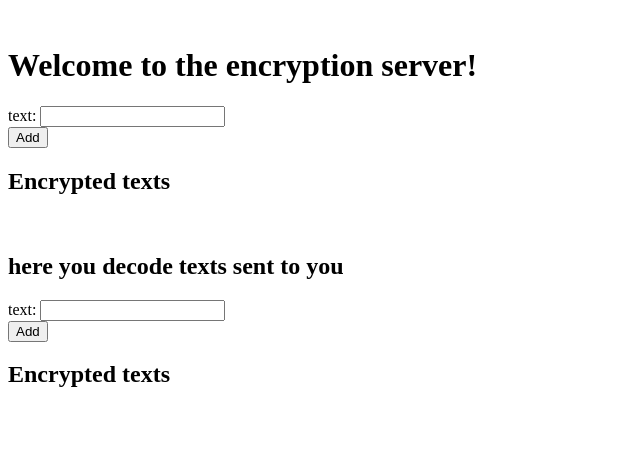
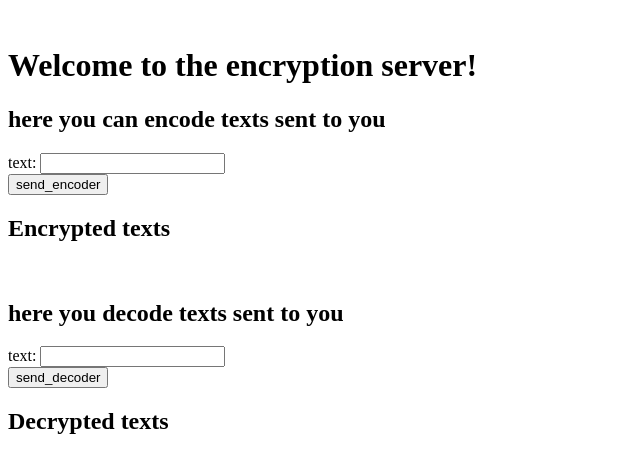
Before and after one commit to tal098123/baruchi_project, a Flask app: template flask_app/templates/index.html in a window 1280 px wide. Shown: the top 473 px of the page, without its empty margins (0-640 px from the left). Run offline with Flask 3, Linux system fonts and the light colour scheme; the template is opened without the code that fills it, so the values that code supplies are empty.

Commit message:
Add files via upload

```diff
--- a/flask_app/app.py
+++ b/flask_app/app.py
@@ -16,22 +16,22 @@ class Decrypted_text_db(db.Model):
 
 def encrypt(message):
     conversion_table = str.maketrans("abcdefghijklmnopqrstuvwxyzABCDEFGHIJKLMNOPQRSTUVWXYZ1234567890אבגדהוזחטיכלמנסעפצקרשת",
-     "zyxwvuאבזחטיכ349לקרשתtsrqpo120nmlkjihgfedcbaZYמנסע56פצXWVUTSRQPONMLגדהוK78JIHרשGFEDCBA")
+     "דwTUVWbchijkגXYaZ12xyzABCDEqrstu678opMN90אביכלמנסעפצקvFGHdefgIJKLהוזחטlmnOP5רשQRS34ת")
     return message.translate(conversion_table)
 
 
 def decrypt(message):
-    conversion_table = str.maketrans("zyxwvuאבזחטיכ349לקרשתtsrqpo120nmlkjihgfedcbaZYמנסע56פצXWVUTSRQPONMLגדהוK78JIHרשGFEDCBA", "abcdefghijklmnopqrstuvwxyzABCDEFGHIJKLMNOPQRSTUVWXYZ1234567890אבגדהוזחטיכלמנסעפצקרשת")
+    conversion_table = str.maketrans("דwTUVWbchijkגXYaZ12xyzABCDEqrstu678opMN90אביכלמנסעפצקvFGHdefgIJKLהוזחטlmnOP5רשQRS34ת", "abcdefghijklmnopqrstuvwxyzABCDEFGHIJKLMNOPQRSTUVWXYZ1234567890אבגדהוזחטיכלמנסעפצקרשת")
     return message.translate(conversion_table)
 
 
 @app.route('/')
 def index():
-    Encrypted_text_db=Encrypted_text_db.query.all()
-    Decrypted_text_db=Decrypted_text_db.query.all()
-    return render_template('index.html', Encrypted_text_db=Encrypted_text_db, Decrypted_text_db=Decrypted_text_db)
+    encrypted_texts = Encrypted_text_db.query.order_by(Encrypted_text_db.id.desc()).all()
+    decrypted_texts = Decrypted_text_db.query.order_by(Decrypted_text_db.id.desc()).all()
+    return render_template('index.html', encrypted_texts=encrypted_texts, decrypted_texts=decrypted_texts)
 
-@app.route('/send_coder', methods=['POST'])
+@app.route('/send_encoder', methods=['POST'])
 def add_encrypted_text():
 
     encrypted_text = encrypt(str(request.form['text']))
--- a/flask_app/templates/index.html
+++ b/flask_app/templates/index.html
@@ -7,14 +7,15 @@
 <body>
     <h1>Welcome to the encryption server!</h1>
     <h2></h2>
+    <h2>here you can encode texts sent to you</h2>
     <form method="POST" action="/send_encoder">
         <label for="text to encrypt">text:</label>
         <input type="text" id="text" name="text" required><br>
-        <input type="submit" value="Add">
+        <input type="submit" value="send_encoder">
     </form>
     <h2>Encrypted texts</h2>
     <ul>
-        {% for Encrypted_text in Encrypted_text_db %}
+        {% for Encrypted_text in encrypted_texts %}
             <li>{{ Encrypted_text.text }}</li>
             <br>
         {% endfor %}
@@ -24,12 +25,12 @@
     <form method="POST" action="/send_decoder">
         <label for="encrypted text to decrypt">text:</label>
         <input type="text" id="encrypted_text" name="encrypted_text" required><br>
-        <input type="submit" value="Add">
+        <input type="submit" value="send_decoder">
     </form>
-    <h2>Encrypted texts</h2>
+    <h2>Decrypted texts</h2>
     <ul>
-        {% for Decrypted_text in Decrypted_text_db %}
-            <li>({{ Decrypted_text.text }})</li>
+        {% for Decrypted_text in decrypted_texts %}
+            <li>{{ Decrypted_text.text }}</li>
             <br>
         {% endfor %}
     </ul>
```
Also changed, not shown: 3 other files.
